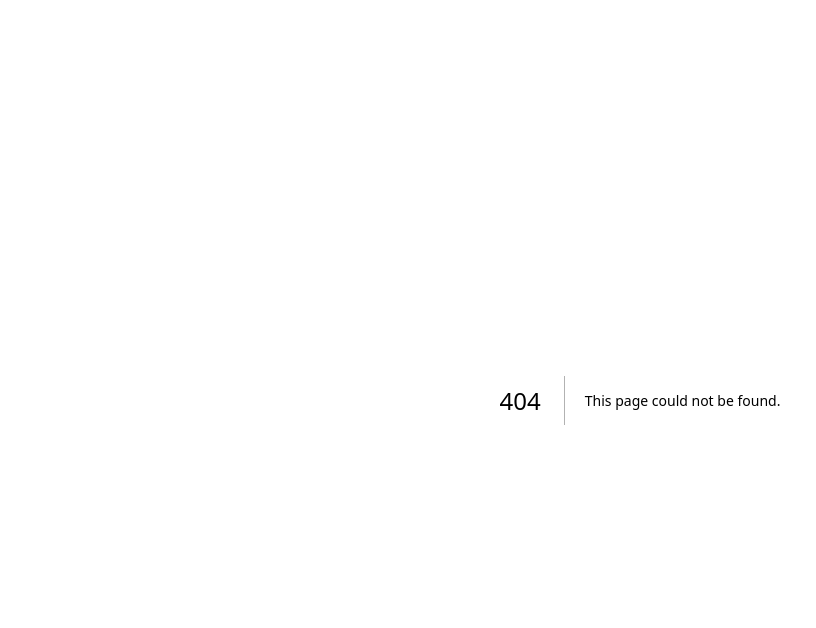
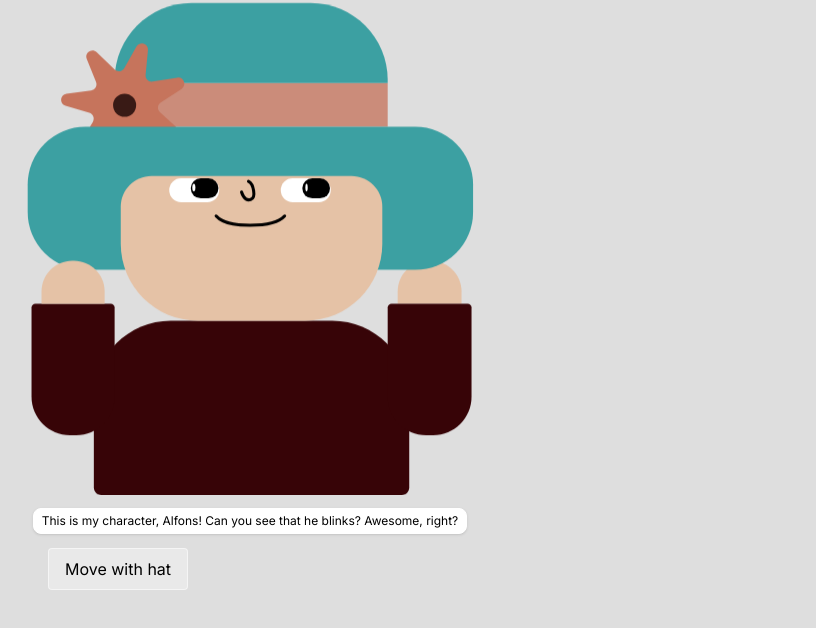
Before and after one commit to KrazyManJ/portfolio, a Next.js app: page /alfons in a window 1280 px wide. Before the commit this address had no page. Shown: the top 628 px of the page, without its empty margins (0-816 px from the left). Built offline with nearby package versions, Linux system fonts and the light colour scheme.

Commit message:
Updated tooltip component, added alfons experimental page

```diff
--- /dev/null
+++ b/src/app/alfons/alfons.css
@@ -0,0 +1,55 @@
+svg {
+  animation: idle 4s infinite;
+}
+
+@keyframes idle {
+  0%, 100% {
+    transform: translateY(0);
+  }
+  50% {
+    transform: translateY(-5px);
+  }
+}
+svg.klobuk #Right-Hand, svg.klobuk #Right-Wrist,
+svg.klobuk #Left-Hand, svg.klobuk #Left-Wrist,
+svg.klobuk #Bottom-Hat, svg.klobuk #Top-Hat, svg.klobuk #Hat-Stripe,
+svg.klobuk #Flower, svg.klobuk #Flower-Middle {
+  animation: MoveDownAndUp 2s;
+}
+
+svg.blink #Right-outer-Eye, svg.blink #Right-inner-Eye, svg.blink #Right-eye-Spark,
+svg.blink #Left-outer-Eye, svg.blink #Left-inner-Eye, svg.blink #Left-eye-Spark {
+  transform-origin: 0 380px;
+  animation: Blink 0.15s ease-in-out;
+}
+
+@keyframes Blink {
+  0%, 100% {
+    transform: scaleY(100%);
+  }
+  50% {
+    transform: scaleY(0%);
+  }
+}
+@keyframes MoveDownAndUp {
+  0% {
+    transform: translate(0, 0);
+  }
+  50% {
+    transform: translate(0, 20px);
+  }
+  0% {
+    transform: translate(0, 0);
+  }
+}
+@keyframes MoveDownAndUpLow {
+  0% {
+    transform: translate(0, 0);
+  }
+  50% {
+    transform: translate(0, 5px);
+  }
+  0% {
+    transform: translate(0, 0);
+  }
+}
--- /dev/null
+++ b/src/app/alfons/alfons.scss
@@ -0,0 +1,67 @@
+svg {
+    animation: idle 4s infinite;
+}
+
+@keyframes idle {
+    0%,100% {
+        transform: translateY(0);
+    }
+    50% {
+        transform: translateY(-5px);
+    }
+}
+
+svg.klobuk {
+    #Right-Hand, #Right-Wrist,
+    #Left-Hand, #Left-Wrist,
+    #Bottom-Hat, #Top-Hat, #Hat-Stripe,
+    #Flower, #Flower-Middle
+    {
+        animation: MoveDownAndUp 2s;
+    }
+    //#Head {
+    //    animation: MoveDownAndUpLow 2s;
+    //}
+}
+
+svg.blink {
+    #Right-outer-Eye, #Right-inner-Eye, #Right-eye-Spark,
+    #Left-outer-Eye, #Left-inner-Eye, #Left-eye-Spark
+    {
+        transform-origin: 0 380px;
+        animation: Blink 0.15s ease-in-out;
+    }
+}
+
+@keyframes Blink {
+    0%,100% {
+        transform: scaleY(100%);
+    }
+    50% {
+        transform: scaleY(0%);
+    }
+}
+
+@keyframes MoveDownAndUp {
+    0% {
+        transform: translate(0,0);
+    }
+    50% {
+        transform: translate(0,20px);
+    }
+    0% {
+        transform: translate(0,0);
+    }
+}
+
+@keyframes MoveDownAndUpLow {
+    0% {
+        transform: translate(0,0);
+    }
+    50% {
+        transform: translate(0,5px);
+    }
+    0% {
+        transform: translate(0,0);
+    }
+}
--- /dev/null
+++ b/src/app/alfons/page.tsx
@@ -0,0 +1,89 @@
+'use client';
+
+import React, {useEffect, useState} from "react";
+import "./alfons.css"
+import ToolTip from "@/components/tooltip";
+
+function getRndInteger(min:number, max:number) {
+    return Math.floor(Math.random() * (max - min + 1) ) + min;
+}
+
+export default function AlfonsPage() {
+    const [isHat, setHat] = useState(false);
+    const [isBlink, setBlink] = useState(true);
+    const handleClick = () => setHat(() => true);
+
+    const cls = [];
+    if (isHat) cls.push("klobuk")
+    if (isBlink) cls.push("blink")
+
+    useEffect(() => {
+        if (isHat) setTimeout(() => setHat(false), 2000)
+    }, [isHat])
+
+    useEffect(() => {
+        if (isBlink){
+            setTimeout(() => setBlink(false), 200)
+            setTimeout(() => setBlink(true), getRndInteger(1000,6000))
+        }
+    }, [isBlink]);
+
+    return <main>
+        <ToolTip text="This is my character, Alfons! Can you see that he blinks? Awesome, right?">
+
+        <svg className={cls.join(" ")} width="500" height="500" viewBox="0 0 1000 1000" fill="none" xmlns="http://www.w3.org/2000/svg">
+            <g id="Alfons Right-Side Looking">
+                <path id="Body"
+                      d="M187.692 804.615C187.692 719.649 256.572 650.769 341.538 650.769H664.615C749.582 650.769 818.461 719.648 818.461 804.615V984.615C818.461 993.112 811.574 1000 803.077 1000H203.077C194.58 1000 187.692 993.112 187.692 984.615V804.615Z"
+                      fill="#370407"/>
+                <path id="Right-Wrist"
+                      d="M795.385 592.308C795.385 558.321 822.936 530.769 856.923 530.769H861.539C895.525 530.769 923.077 558.321 923.077 592.308V616.923H795.385V592.308Z"
+                      fill="#E5C2A6"/>
+                <rect id="Hat-Stripe" x="229.231" y="175.385" width="546.154" height="87.6923" fill="#CB8C7A"/>
+                <path id="Top-Hat"
+                      d="M229.231 169.231C229.231 84.2639 298.11 15.3846 383.077 15.3846H621.539C706.505 15.3846 775.385 84.2639 775.385 169.231V175.385H229.231V169.231Z"
+                      fill="#3CA0A2"/>
+                <path id="Flower"
+                      d="M272.959 102.648C279.495 91.0801 297.19 96.6463 295.926 109.873L291.198 159.375C290.432 167.392 297.445 173.972 305.397 172.698L354.498 164.831C367.617 162.728 374.298 180.033 363.169 187.292L321.519 214.459C314.773 218.859 314.001 228.444 319.955 233.867L356.72 267.35C366.544 276.297 357.18 292.309 344.565 288.134L297.357 272.509C289.712 269.978 281.736 275.351 281.209 283.387L277.953 333.008C277.083 346.266 258.726 348.929 254.125 336.463L236.907 289.812C234.119 282.257 224.945 279.371 218.334 283.97L177.509 312.362C166.6 319.948 153.074 307.256 159.951 295.887L185.689 253.339C189.857 246.448 186.394 237.477 178.677 235.175L131.025 220.959C118.292 217.161 119.782 198.671 132.958 196.96L182.271 190.555C190.257 189.517 195.112 181.216 192.1 173.747L173.504 127.628C168.535 115.305 183.919 104.941 193.473 114.176L229.227 148.737C235.017 154.334 244.534 152.954 248.496 145.942L272.959 102.648Z"
+                      fill="#C6745C"/>
+                <circle id="Flower-Middle" cx="249.231" cy="220" r="23.0769" fill="#391A15"/>
+                <rect id="Bottom-Hat" x="55.3846" y="263.077" width="890.769" height="286.154" rx="115.385"
+                      fill="#3CA0A2"/>
+                <path id="Left-Hand"
+                      d="M63.0769 624.615C63.0769 620.367 66.5209 616.923 70.7692 616.923H221.538C225.787 616.923 229.231 620.367 229.231 624.615V803.077C229.231 845.56 194.791 880 152.308 880H140C97.5165 880 63.0769 845.56 63.0769 803.077V624.615Z"
+                      fill="#370407"/>
+                <path id="Left-Wrist"
+                      d="M83.0769 592.308C83.0769 558.321 110.629 530.769 144.615 530.769H147.692C181.679 530.769 209.231 558.321 209.231 592.308V616.923H83.0769V592.308Z"
+                      fill="#E5C2A6"/>
+                <path id="Right-Hand"
+                      d="M775.385 624.615C775.385 620.367 778.829 616.923 783.077 616.923H935.385C939.633 616.923 943.077 620.367 943.077 624.615V803.077C943.077 845.56 908.637 880 866.154 880H852.308C809.824 880 775.385 845.56 775.385 803.077V624.615Z"
+                      fill="#370407"/>
+                <path id="Head"
+                      d="M241.538 423.077C241.538 389.09 269.09 361.538 303.077 361.538H703.077C737.064 361.538 764.615 389.09 764.615 423.077V496.923C764.615 581.89 695.736 650.769 610.769 650.769H395.385C310.418 650.769 241.538 581.89 241.538 496.923V423.077Z"
+                      fill="#E5C2A6"/>
+                <rect id="Left-outer-Eye" x="338.462" y="366.154" width="100" height="47.6923" rx="23.8462"
+                      fill="white"/>
+                <rect id="Left-inner-Eye" x="381.538" y="366.154" width="55.3846" height="40" rx="20" fill="black"/>
+                <rect id="Right-outer-Eye" x="561.538" y="366.154" width="100" height="47.6923" rx="23.8462"
+                      fill="white"/>
+                <rect id="Right-inner-Eye" x="604.615" y="366.154" width="55.3846" height="40" rx="20" fill="black"/>
+                <path id="Mouth"
+                      d="M432.308 441.538C448.738 460 483.165 460 500.117 460C517.069 460 552.8 460 569.231 441.538"
+                      stroke="black" stroke-width="6.15385" stroke-linecap="round"/>
+                <path id="Nose"
+                      d="M496.997 372.308C506.983 377.245 512.911 404.658 501.347 408.577C488.297 413 483.077 393.538 483.077 393.538"
+                      stroke="black" stroke-width="6.15385" stroke-linecap="round"/>
+                <ellipse id="Left-eye-Spark" cx="387.692" cy="384.615" rx="3.07692" ry="7.69231" fill="white"/>
+                <ellipse id="Right-eye-Spark" cx="613.077" cy="384.615" rx="2.30769" ry="7.69231" fill="white"/>
+            </g>
+        </svg>
+        </ToolTip>
+
+        <div className="m-12">
+            <ToolTip text="Press for making my hat movin' tho!">
+                <button className="p-2 active:bg-black active:text-white duration-200 active:duration-0 hover:bg-white w-fit transition-colors px-4 bg-[#fff5] border border-[#fff8] rounded" onClick={handleClick}>Move with hat</button>
+            </ToolTip>
+
+        </div>
+    </main>
+}
--- a/src/components/tooltip.tsx
+++ b/src/components/tooltip.tsx
@@ -4,14 +4,14 @@ import React from "react";
 import {motion} from "framer-motion";
 
 interface ToolTipProps {
-    text: string,
+    text: string | React.ReactElement,
     children: React.ReactElement
 }
 
 const SHOWTIME = 0.5;
 
 const ToolTip = (props: ToolTipProps) =>
-    <motion.div className="flex-shrink-0 relative group/tooltip" whileHover="hover">
+    <motion.div className="flex-shrink-0 relative w-fit group/tooltip" whileHover="hover">
         {props.children}
         <motion.div
             className="pointer-events-none absolute mt-2 z-10 flex justify-center w-[150%] -left-[25%]"
```
